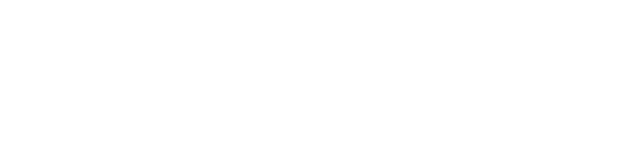
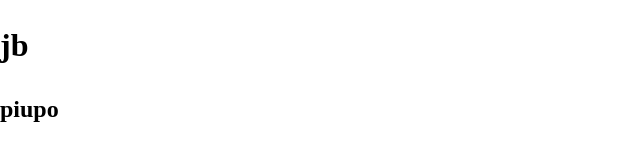
Before and after one commit to El-Niko2008/Module-7, a plain HTML site: page index.html in a window 1280 px wide. Shown: the whole page, without its empty margins (0-640 px from the left). Drawn offline with Linux system fonts and the light colour scheme.

Commit message:
Вресены гадости

```diff
--- a/index.html
+++ b/index.html
@@ -10,7 +10,8 @@
 </head>
 <body>
     <header>
-
+       <h1>jb</h1>
+       <h2>piupo</h2>
 
     </header>
 
```
